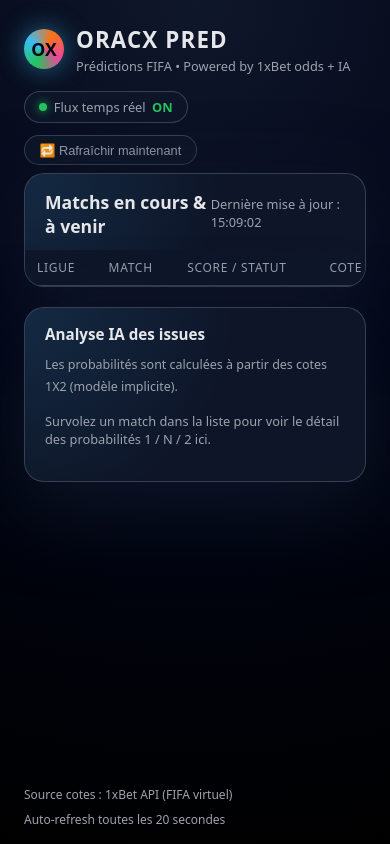
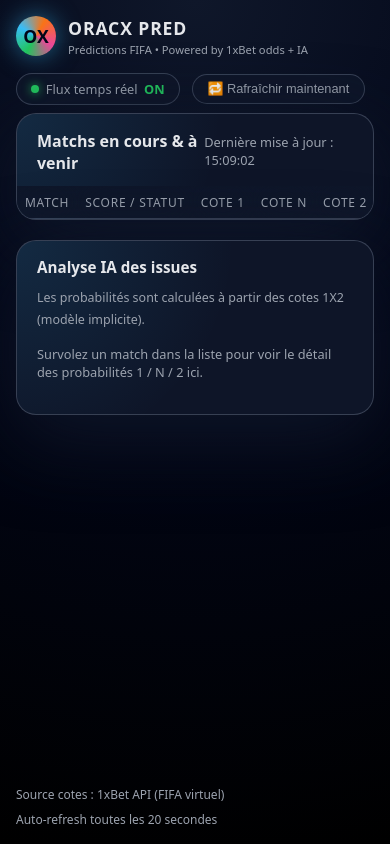
Before and after one commit to mkings225/ORACXPRED01, a Flask app: page / in a window 390 px wide. Run offline with Flask 3, Linux system fonts and the light colour scheme; data that the repository does not hold is empty.

Commit message:
Update index.html

```diff
--- a/templates/index.html
+++ b/templates/index.html
@@ -404,6 +404,60 @@
         flex-wrap: wrap;
         gap: 0.5rem;
       }
+
+      /* Optimisations mobile */
+      @media (max-width: 600px) {
+        header {
+          padding: 1rem 1rem 0.5rem;
+        }
+
+        main {
+          padding: 0 1rem 1rem;
+        }
+
+        footer {
+          padding: 0.5rem 1rem 1rem;
+          flex-direction: column;
+          align-items: flex-start;
+        }
+
+        .logo-text h1 {
+          font-size: 1.1rem;
+        }
+
+        .logo-text p {
+          font-size: 0.7rem;
+        }
+
+        .toolbar {
+          width: 100%;
+          justify-content: flex-start;
+        }
+
+        .card-header h2 {
+          font-size: 1rem;
+        }
+
+        .table-wrapper {
+          max-height: none;
+        }
+
+        table {
+          min-width: 100%;
+          font-size: 0.75rem;
+        }
+
+        th,
+        td {
+          padding: 0.45rem 0.5rem;
+        }
+
+        /* On masque la colonne "Ligue" sur mobile pour gagner de la place */
+        th.th-league,
+        td.league {
+          display: none;
+        }
+      }
     </style>
   </head>
   <body>
@@ -438,7 +492,7 @@
             <table>
               <thead>
                 <tr>
-                  <th>Ligue</th>
+                  <th class="th-league">Ligue</th>
                   <th>Match</th>
                   <th>Score / Statut</th>
                   <th>Cote 1</th>
```
